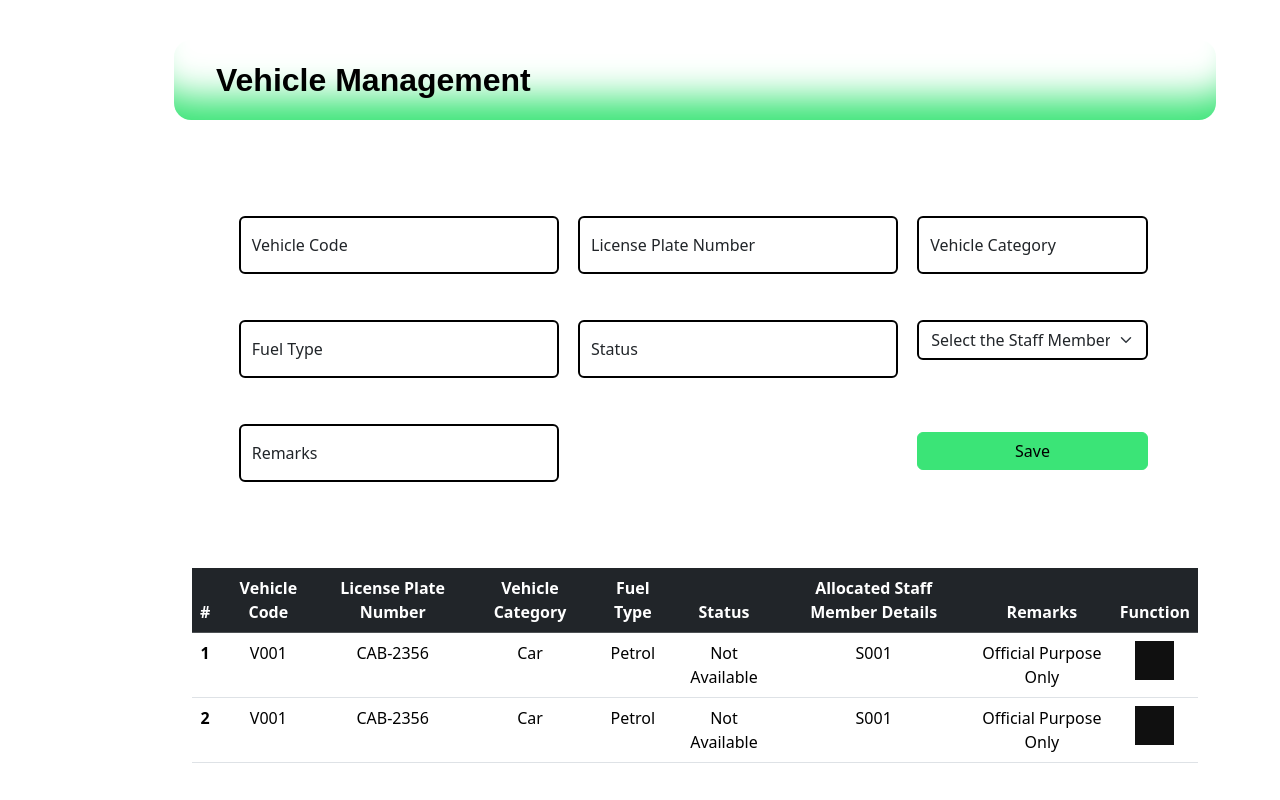
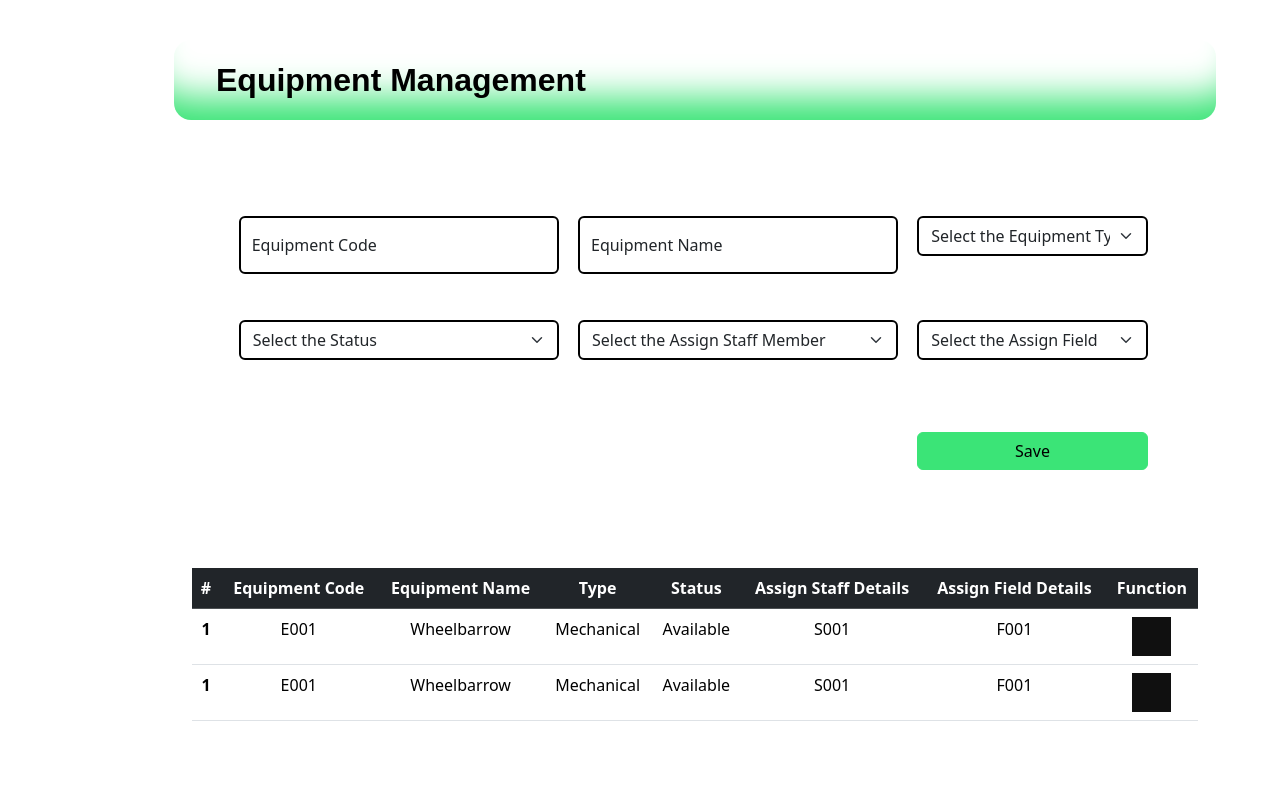
Before and after one commit to ThesanduThathsara/crop-management-system-ui, a React (Vite) app: page / in a window 1280 px wide. Built offline with nearby package versions, Linux system fonts and the light colour scheme; grey boxes are pictures that could not be loaded.

Commit message:
create equipment-page and apply css

```diff
--- a/src/App.tsx
+++ b/src/App.tsx
@@ -7,6 +7,7 @@ import Crop from "./pages/Crop.tsx";
 import Staff from "./pages/Staff.tsx";
 import Log from "./pages/Log.tsx";
 import Vehicle from "./pages/Vehicle.tsx";
+import Equipment from "./pages/Equipment.tsx";
 
 
 function App() {
@@ -14,7 +15,7 @@ function App() {
 
   return (
     <>
-        <Vehicle/>
+        <Equipment/>
     </>
   )
 }
--- /dev/null
+++ b/src/pages/Equipment.tsx
@@ -0,0 +1,108 @@
+import 'bootstrap/dist/css/bootstrap.min.css';
+import 'bootstrap/dist/js/bootstrap.bundle.min.js'
+import '../pages/equipment-page.css'
+export default function Equipment(){
+    return (
+        <>
+            <section id="equipment-section">
+                <div id="equipment-heading">
+                    <h2>Equipment Management</h2>
+                </div>
+                <div className="form-floating mb-3" id="equipment-code">
+                    <input type="text" className="form-control " id="floatingInput36" placeholder=""/>
+                    <label htmlFor="floatingInput36">Equipment Code</label>
+                    <div id="validationServer03Feedback36" className="invalid-feedback">
+                        {/*// <!--            error msg-->*/}
+                    </div>
+                </div>
+
+                <div className="form-floating mb-3" id="equipment-name">
+                    <input type="text" className="form-control " id="floatingInput37" placeholder=""/>
+                    <label htmlFor="floatingInput37">Equipment Name</label>
+                    <div id="validationServer03Feedback37" className="invalid-feedback">
+                        {/*// <!--            error msg-->*/}
+                    </div>
+                </div>
+
+                <select className="form-select " aria-label="Default select example" id="equipment-type">
+                    <option value="" disabled selected>Select the Equipment Type</option>
+                    <option value="1">Electrical</option>
+                    <option value="2">Mechanical</option>
+                </select>
+
+                <select className="form-select " aria-label="Default select example" id="equipment-status">
+                    <option value="" disabled selected>Select the Status</option>
+                    <option value="1">Available</option>
+                    <option value="2">Not-Available</option>
+                </select>
+
+
+                <select className="form-select " aria-label="Default select example" id="equipment-staff">
+                    <option value="" disabled selected>Select the Assign Staff Member</option>
+                    <option value="1"></option>
+                </select>
+
+                <select className="form-select " aria-label="Default select example" id="equipment-field">
+                    <option value="" disabled selected>Select the Assign Field</option>
+                    <option value="1"></option>
+                </select>
+
+
+                <button type="button" className="btn btn-primary" id="equipment-save-btn">Save</button>
+
+                <div className="table-responsive" id="equipment-table">
+                    <table className="table">
+                        <thead className="table-dark">
+                        <tr>
+                            <th scope="col">#</th>
+                            <th scope="col">Equipment Code</th>
+                            <th scope="col">Equipment Name</th>
+                            <th scope="col">Type</th>
+                            <th scope="col">Status</th>
+                            <th scope="col">Assign Staff Details</th>
+                            <th scope="col">Assign Field Details</th>
+                            <th scope="col">Function</th>
+
+                        </tr>
+                        </thead>
+                        <tbody>
+                        <tr>
+                            <th scope="row">1</th>
+                            <td>E001</td>
+                            <td>Wheelbarrow</td>
+                            <td>Mechanical</td>
+                            <td>Available</td>
+                            <td>S001</td>
+                            <td>F001</td>
+
+                            <td>
+                                <img width="39" height="39"
+                                     src="https://img.icons8.com/glyph-neue/64/FA5252/delete-trash.png"
+                                     alt="delete" id="img-delete-btn11"/>
+                            </td>
+                        </tr>
+
+                        <tr>
+                            <th scope="row">1</th>
+                            <td>E001</td>
+                            <td>Wheelbarrow</td>
+                            <td>Mechanical</td>
+                            <td>Available</td>
+                            <td>S001</td>
+                            <td>F001</td>
+
+                            <td>
+                                <img width="39" height="39"
+                                     src="https://img.icons8.com/glyph-neue/64/FA5252/delete-trash.png"
+                                     alt="delete" id="img-delete-btn12"/>
+                            </td>
+                        </tr>
+
+                        </tbody>
+                    </table>
+                </div>
+
+            </section>
+        </>
+    )
+}
--- /dev/null
+++ b/src/pages/equipment-page.css
@@ -0,0 +1,183 @@
+#equipment-section {
+    width: calc(100vw - 110px);
+    height: 100vh;
+    /*background: rgba(0, 0, 0, 0.47);*/
+    position: absolute;
+    top: 0;
+    left: 110px;
+    bottom: 0;
+    margin: auto;
+}
+
+#equipment-heading {
+    width: 89%;
+    height: 10%;
+    border-radius: 17px;
+    /*background: rgba(255, 255, 255, 0.58);*/
+    position: absolute;
+    top: 5%;
+    left: 0;
+    right: 0;
+    margin: auto;
+    box-shadow: rgb(59, 228, 119) 0px -50px 36px -28px inset;
+}
+
+h2 {
+    color: #000000;
+    width: fit-content;
+    height: fit-content;
+    top: 0;
+    bottom: 0;
+    margin: auto;
+    left: 4%;
+    position: absolute;
+    font-family: "Outfit", sans-serif;
+    font-optical-sizing: auto;
+    font-weight: 600;
+    font-style: normal;
+    text-decoration: none;
+}
+
+/*------------------------------------------------------------------------------*/
+#equipment-code {
+    width: 25vw;
+    height: auto;
+    position: absolute;
+    top: 27%;
+    left: 11%;
+    margin: auto;
+}
+
+#equipment-code > input {
+    border: black solid 2px;
+}
+
+/*------------------------------------------------------------------------------*/
+
+#equipment-name {
+    width: 25vw;
+    height: auto;
+    position: absolute;
+    top: 27%;
+    left: 40%;
+    margin: auto;
+}
+
+#equipment-name > input {
+    border: black solid 2px;
+}
+
+/*------------------------------------------------------------------------------*/
+
+#equipment-type {
+    width: 18vw;
+    height: auto;
+    position: absolute;
+    top: 27%;
+    left: 69%;
+    margin: auto;
+}
+
+#equipment-type{
+    border: black solid 2px;
+}
+
+
+/*------------------------------------------------------------------------------*/
+
+#equipment-status {
+    width: 25vw;
+    height: auto;
+    position: absolute;
+    top: 40%;
+    left: 11%;
+    margin: auto;
+}
+
+#equipment-status {
+    border: black solid 2px;
+}
+
+
+/*------------------------------------------------------------------------------*/
+
+#equipment-staff {
+    width: 25vw;
+    height: auto;
+    position: absolute;
+    top: 40%;
+    left: 40%;
+    margin: auto;
+}
+
+#equipment-staff{
+    border: black solid 2px;
+}
+
+/*------------------------------------------------------------------------------*/
+
+
+#equipment-field {
+    width: 18vw;
+    height: auto;
+    position: absolute;
+    top: 40%;
+    left: 69%;
+    margin: auto;
+}
+
+#equipment-field {
+    border: black solid 2px;
+}
+
+
+
+/*------------------------------------------------------------------------------*/
+
+
+#equipment-table {
+    width: 86%;
+    height: auto;
+    position: absolute;
+    top: 71%;
+    left: 0;
+    margin: auto;
+    right: 0;
+}
+
+/*------------------------------------------------------------*/
+#equipment-save-btn {
+    width: 18vw;
+    height: auto;
+    position: absolute;
+    top: 54%;
+    left: 69%;
+    margin: auto;
+
+    background: rgb(59, 228, 119);
+    border-color: rgb(59, 228, 119);
+    color: black;
+}
+
+#equipment-save-btn:hover {
+    box-shadow: rgb(59, 228, 119) 0px 5px 15px;
+    font-weight: bold;
+}
+
+#equipment-save-btn:active {
+    box-shadow: 0px 0px 0px;
+    font-weight: normal;
+    color: white;
+}
+
+#img-delete-btn11, #img-delete-btn12 {
+    filter: brightness(10%);
+}
+
+#img-delete-btn11:hover, #img-delete-btn12:hover {
+    filter: brightness(100%);
+}
+
+tbody > tr:hover {
+    border: rgb(59, 228, 119) 2px solid;
+}
```
